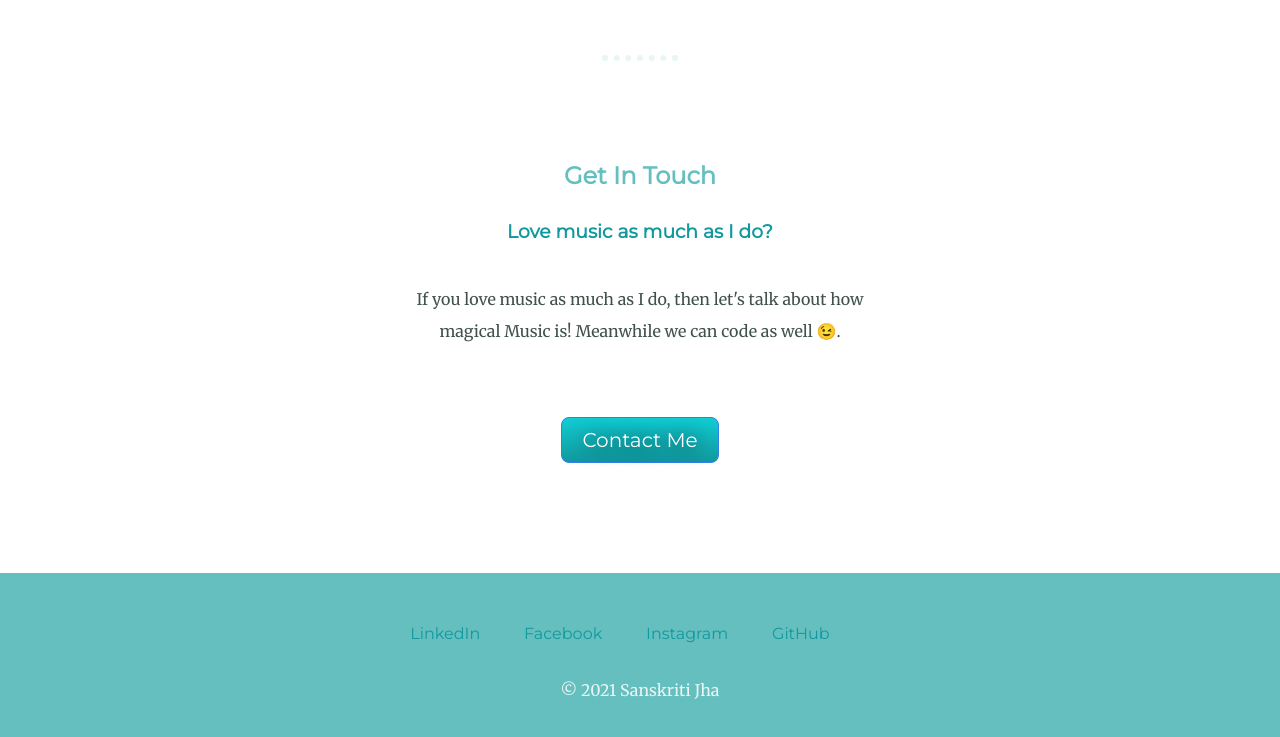
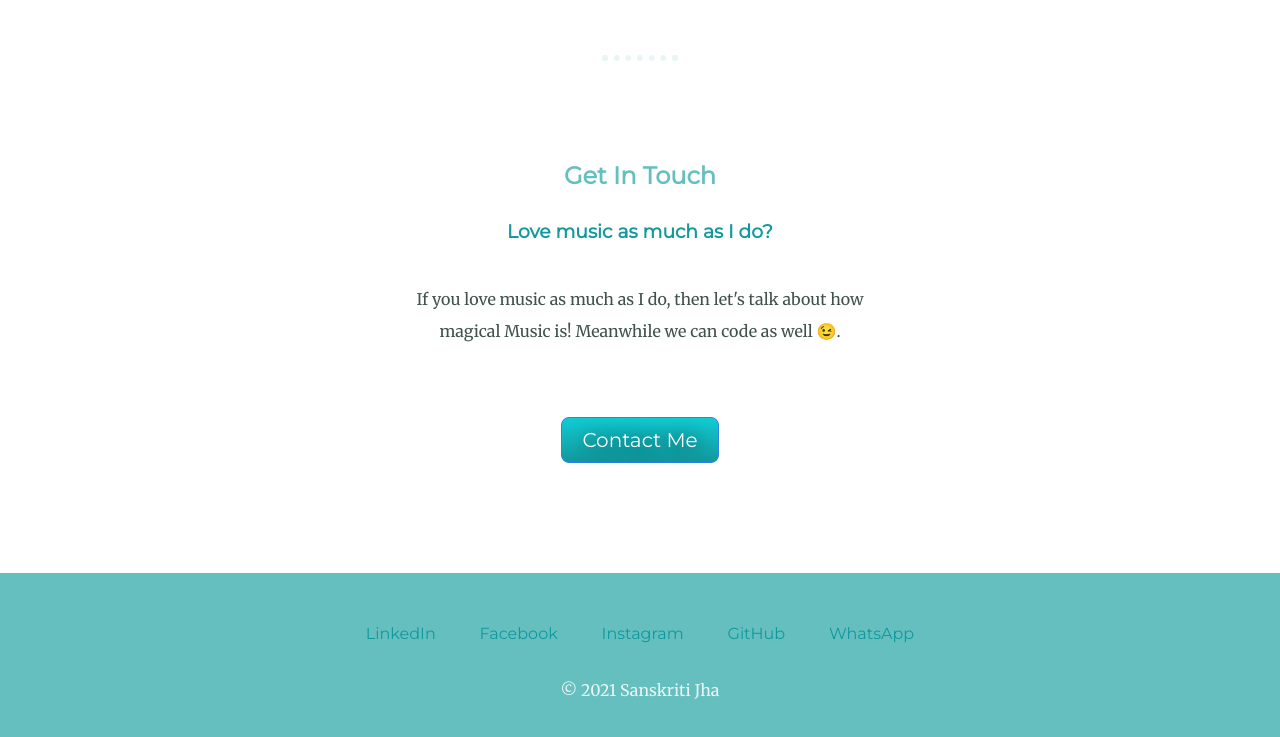
Before and after one commit to sansjha4900/my-site, a plain HTML site: page index.html in a window 1280 px wide. Shown: the part 1970-2707 px from the top of the page. Drawn offline with Linux system fonts and the light colour scheme.

Commit message:
Update index.html

```diff
--- a/index.html
+++ b/index.html
@@ -49,7 +49,7 @@
       <a class="footer-link" href="https://www.facebook.com/sanskriti.jha.9" target="_blank">Facebook</a>
       <a class="footer-link" href="https://www.instagram.com/sansjha_4900/" target="_blank">Instagram</a>
       <a class="footer-link" href="https://github.com/sansjha4900" target="_blank">GitHub</a>
-      <a class="footer-link" href="https://wa.me/+917566977295" target="_blank"></a>
+      <a class="footer-link" href="https://wa.me/+917566977295" target="_blank">WhatsApp</a>
       <p class="copyright">© 2021 Sanskriti Jha</p>
     </div>
   </body>
```
